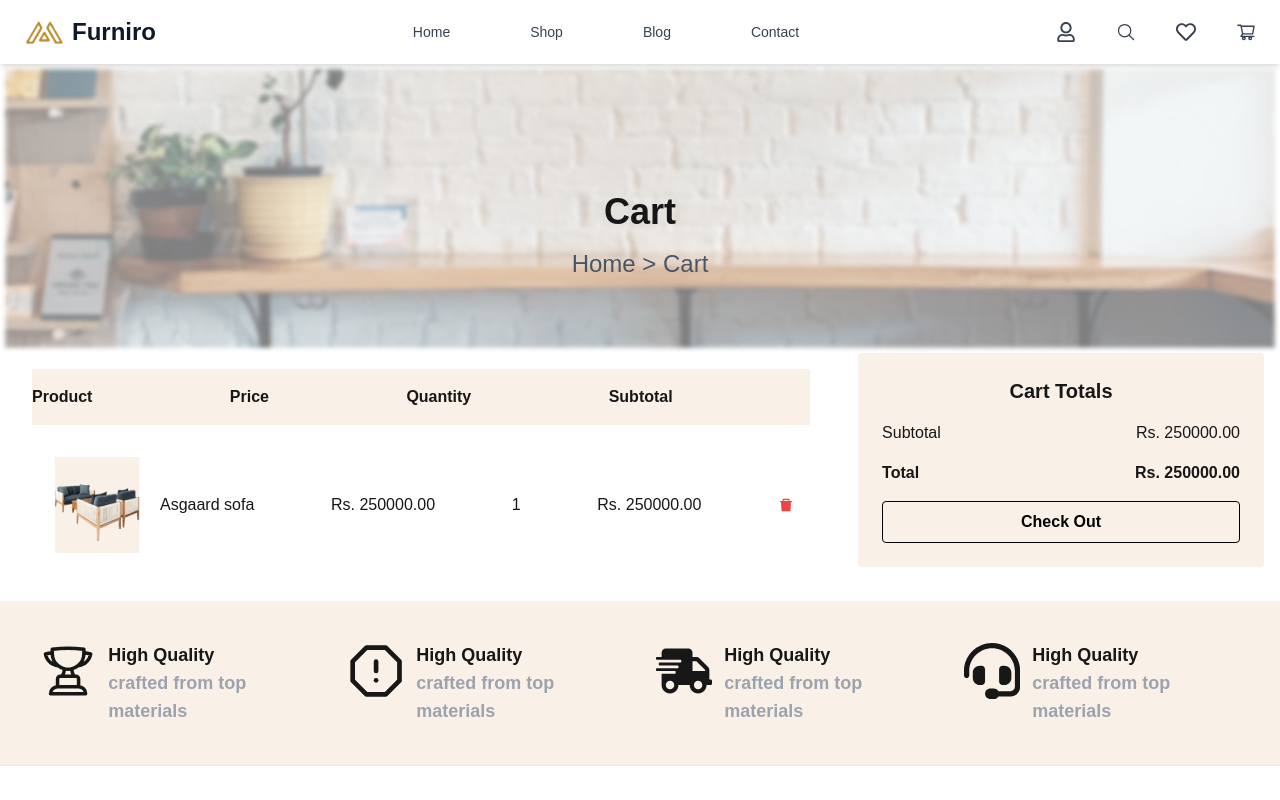
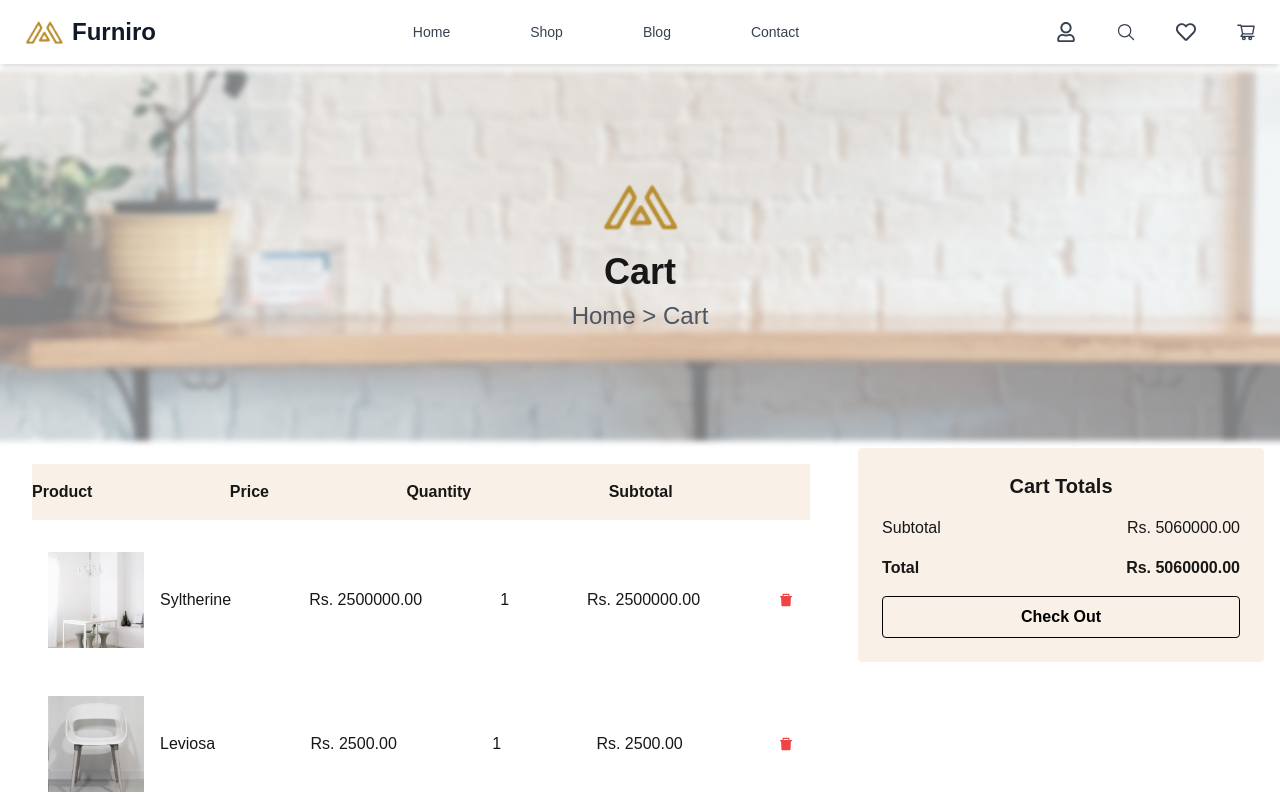
Before and after one commit to Alishba56/hackathon-5, a Next.js app: page /carts in a window 1280 px wide. Shown: the top 800 px of the page. Built offline with nearby package versions, Linux system fonts and the light colour scheme.

Commit message:
Your commit message

```diff
--- a/app/blog/page.tsx
+++ b/app/blog/page.tsx
@@ -44,20 +44,14 @@ const Blog = () => {
 
   return (
     <div>
-        <div className="w-full h-full">
-    <Image
-    className="relative  container"
-    src={tumb}
-    alt="backgroud"
-    />
-  <div className="container mx-auto top-48 absolute">
-  <Image className='ml-[48%] mb-5'
-   src={logo}
-          alt="" />
-    <h1 className="text-4xl font-bold  text-center mb-4">Blog</h1>
-    <p className="text-gray-600 text-center text-2xl">Home &gt; Blog</p>
-  </div>
-  </div>
+   <div className="relative w-full h-64 md:h-96">
+        <Image className="w-full h-full object-cover" src={tumb} alt="background" />
+        <div className="absolute inset-0 flex flex-col items-center justify-center">
+          <Image className="mb-5" src={logo} alt="logo" width={80} height={80} />
+          <h1 className="text-2xl md:text-4xl font-bold text-center mb-2">Blog</h1>
+          <p className="text-gray-600 text-center text-sm md:text-2xl">Home &gt; Blog</p>
+        </div>
+      </div>
     <div className="">
       <div className="grid grid-cols-1 lg:grid-cols-4 gap-8">
         <div className="lg:col-span-3 px-40 py-10">
--- a/app/carts/cartspage.tsx
+++ b/app/carts/cartspage.tsx
@@ -1,21 +1,20 @@
 import React from 'react';
 import Image from 'next/image';
 import img from "@/images/Rectangle 1.png"
+import logo from "@/images/Logos.png";
+
 
 
 const page = () => {
   return (
     <div>
-        <div className="w-full h-full">
-        <Image
-        className="relative  container"
-        src={img}
-        alt="backgroud"
-        />
-      <div className="container mx-auto top-48 absolute">
-        <h1 className="text-4xl font-bold  text-center mb-4">Cart</h1>
-        <p className="text-gray-600 text-center text-2xl">Home &gt; Cart</p>
-      </div>
+       <div className="relative w-full h-64 md:h-96">
+        <Image className="w-full h-full object-cover" src={img} alt="background" />
+        <div className="absolute inset-0 flex flex-col items-center justify-center">
+          <Image className="mb-5" src={logo} alt="logo" width={80} height={80} />
+          <h1 className="text-2xl md:text-4xl font-bold text-center mb-2">Cart</h1>
+          <p className="text-gray-600 text-center text-sm md:text-2xl">Home &gt; Cart</p>
+        </div>
       </div>
 
     </div>
--- a/app/carts/page.tsx
+++ b/app/carts/page.tsx
@@ -1,23 +1,24 @@
 
 import Image from 'next/image';
 import React from 'react';
-import img from '@/images/Group 95.png';
+// import img from '@/images/Group 95.png';
 import { AiFillDelete } from "react-icons/ai";
+import { Products } from '@/data/appproducts';
 import Features from '../shop/banner';
 import Page from '../carts/cartspage';
 import Link from 'next/link';
 
 const Cart = () => {
-  const cartItems = [
-    {
-      name: 'Asgaard sofa',
-      price: 250000,
-      quantity: 1,
-      image: img, // Replace with your image path
-    },
-  ];
+  // const cartItems = [
+  //   {
+  //     name: 'Asgaard sofa',
+  //     price: 250000,
+  //     quantity: 1,
+  //     image: img,
+  //   },
+  // ];
 
-  const total = cartItems.reduce((acc, item) => acc + item.price * item.quantity, 0);
+  const total = Products .reduce((acc, item) => acc + item.price * item.quantity, 0);
 
   return (
     <div className="">
@@ -33,10 +34,10 @@ const Cart = () => {
             <p className="font-semibold hidden md:block"></p>
           </div>
 
-          {cartItems.map((item, index) => (
+          {Products .map((item, index) => (
             <div key={index} className="flex flex-col md:flex-row justify-between items-center mb-4 p-4 bg-white rounded">
               <div className="flex items-center  w-full md:w-auto mb-4 md:mb-0">
-                <Image src={item.image} alt={item.name} className="w-24 h-24 object-cover mr-4" />
+                <Image src={item.imageSrc} alt={item.name} className="w-24 h-24 object-cover mr-4" />
                 <p>{item.name}</p>
               </div>
               <p className="w-full md:w-auto mb-2 md:mb-0">Rs. {item.price.toFixed(2)}</p>
--- a/app/checkout/page.tsx
+++ b/app/checkout/page.tsx
@@ -8,15 +8,12 @@ import logo from "@/images/Logos.png";
 const page = () => {
   return (
     <div>
-      <div className="w-full h-full">
-        <Image className="relative  container" src={img} alt="backgroud" />
-        <div className="container mx-auto top-48 absolute">
-          <Image className="ml-[48%] mb-5" src={logo} alt="" />
-
-          <h1 className="text-4xl font-bold  text-center mb-4">Checkout</h1>
-          <p className="text-gray-600 text-center text-2xl">
-            Home &gt; Checkout
-          </p>
+      <div className="relative w-full h-64 md:h-96">
+        <Image className="w-full h-full object-cover" src={img} alt="background" />
+        <div className="absolute inset-0 flex flex-col items-center justify-center">
+          <Image className="mb-5" src={logo} alt="logo" width={80} height={80} />
+          <h1 className="text-2xl md:text-4xl font-bold text-center mb-2">CheckOut</h1>
+          <p className="text-gray-600 text-center text-sm md:text-2xl">Home &gt; checkOut</p>
         </div>
       </div>
 
--- a/app/productcomparison/page.tsx
+++ b/app/productcomparison/page.tsx
@@ -1,6 +1,8 @@
 import React from "react";
 import img from "@/images/Rectangle 1.png";
 import img3 from "@/images/Group 94.png";
+import logo from "@/images/Logos.png";
+
 import Image from "next/image";
 import { PiLineVerticalThin } from "react-icons/pi";
 import { SlArrowDown } from "react-icons/sl";
@@ -9,16 +11,12 @@ import Features from "../shop/banner";
  const page = () => {
   return (
     <div>
-      <div className="w-f h-full">
-        <Image className="relative container" src={img} alt="backgroud" />
-        <div className="container mx-auto top-48 absolute">
-          <h1 className="text-4xl font-bold text-center mb-4">
-            Product Comparison{" "}
-          </h1>
-          <p className="text-gray-600 text-center text-2xl">
-            {" "}
-            Home &gt; Comparison{" "}
-          </p>
+      <div className="relative w-full h-64 md:h-96">
+        <Image className="w-full h-full object-cover" src={img} alt="background" />
+        <div className="absolute inset-0 flex flex-col items-center justify-center">
+          <Image className="mb-5" src={logo} alt="logo" width={80} height={80} />
+          <h1 className="text-2xl md:text-4xl font-bold text-center mb-2">Contact</h1>
+          <p className="text-gray-600 text-center text-sm md:text-2xl">Home &gt; Contact</p>
         </div>
       </div>
       <div className="w-full h-full flex flex-wrap justify-between mx-8 mt-10">
--- a/components/imageGallery.tsx
+++ b/components/imageGallery.tsx
@@ -1,4 +1,4 @@
-// ImageGallery.tsx
+
 import React from 'react';
 import Image from 'next/image';
 import images from '@/images/Share.png';
--- a/data/appproducts.ts
+++ b/data/appproducts.ts
@@ -7,7 +7,7 @@ import img5 from "@/images/Images (1).png"
 import img6 from '@/images/Images (8).png'
 import img7 from "@/images/Images (3).png"
 import img8 from "@/images/Images (2).png"
-import img2 from "@/images/Images (7).png"
+import img2 from "@/images/Images (6).png"
 import { StaticImageData } from 'next/image'
 
 export interface Product {
```
Also changed, not shown: components/heroSection.tsx (+0 -44 lines), data/products.ts (deleted, +0 -84 lines).
